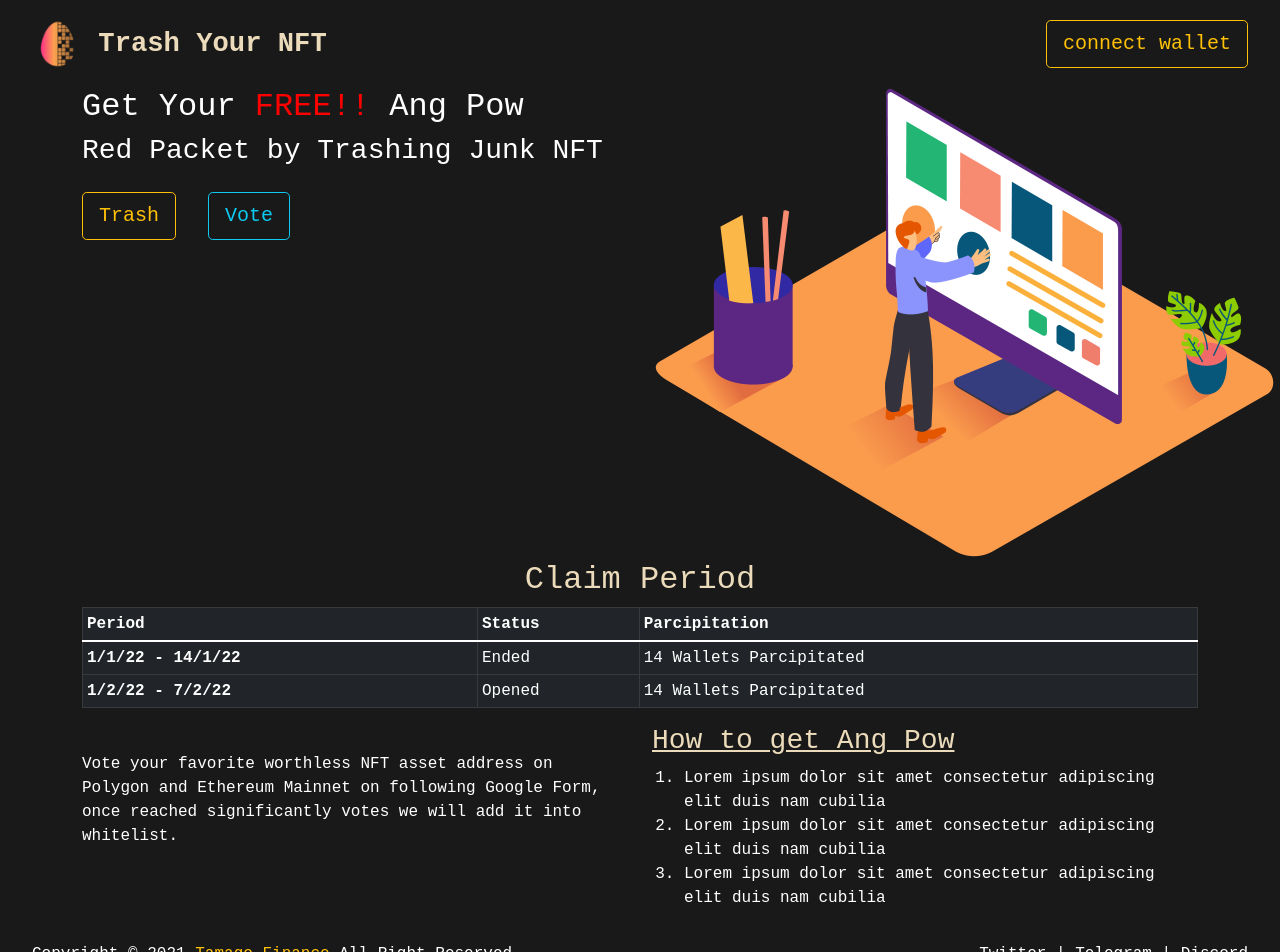
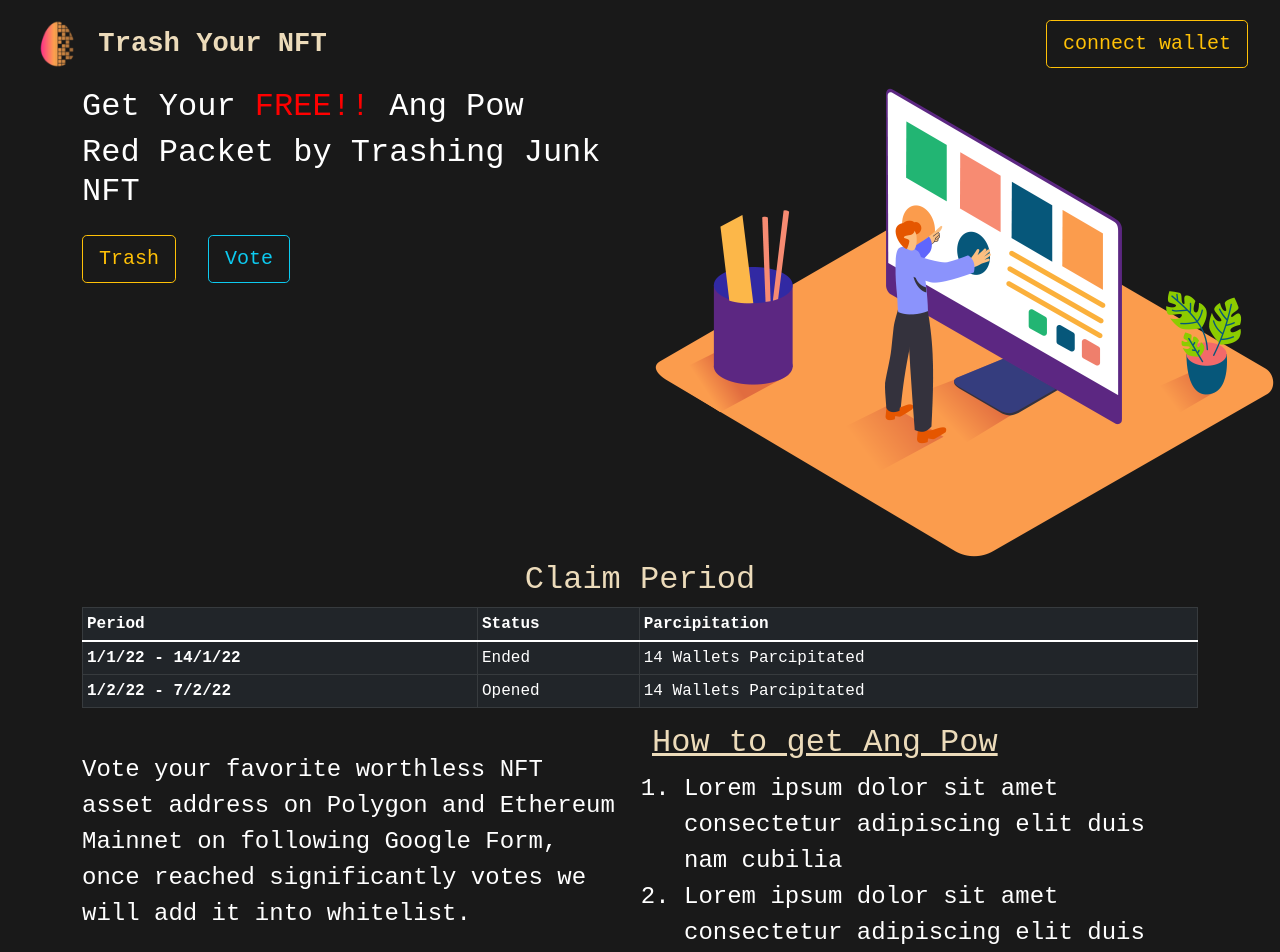
Before and after one commit to tamago-finance/swap-your-useless-nft, a React (Create React App) app in the folder client/: page / in a window 1280 px wide. Shown: the top 952 px of the page. Built offline with nearby package versions, Linux system fonts and the light colour scheme.

Commit message:
adjust font

```diff
--- a/client/src/components/about.js
+++ b/client/src/components/about.js
@@ -40,9 +40,11 @@ const About = () => {
 };
 
 const Content = styled.div`
+  font-size: 1.5rem;
   h3 {
     text-decoration: underline;
     color: #ecdbba;
+    font-size: 2rem;
   }
   p {
     padding: 5% 0;
--- a/client/src/components/footer.js
+++ b/client/src/components/footer.js
@@ -33,7 +33,8 @@ const Wrapper = styled.div`
   flex-wrap: wrap;
 
   @media only screen and (max-width: 600px) {
-    font-size: 10px;
+    justify-content: center;
+    text-align: center;
   }
 
   a {
--- a/client/src/components/jumbotron.js
+++ b/client/src/components/jumbotron.js
@@ -10,9 +10,9 @@ const Jumbotron = () => {
           <Col>
             <Content>
               <div>
-                <h2>
+                <h3>
                   Get Your <span style={{ color: "red" }}>FREE!! </span> Ang Pow
-                </h2>
+                </h3>
                 <h3>Red Packet by Trashing Junk NFT</h3>
               </div>
             </Content>
@@ -45,10 +45,10 @@ const ButtonContainer = styled.div`
 `;
 const Content = styled.div`
   display: flex;
+  h3 {
+    font-size: 2rem;
+  }
 
-  img {
-    width: auto;
-  }
   @media only screen and (max-width: 600px) {
     justify-content: center;
     text-align: center;
```
